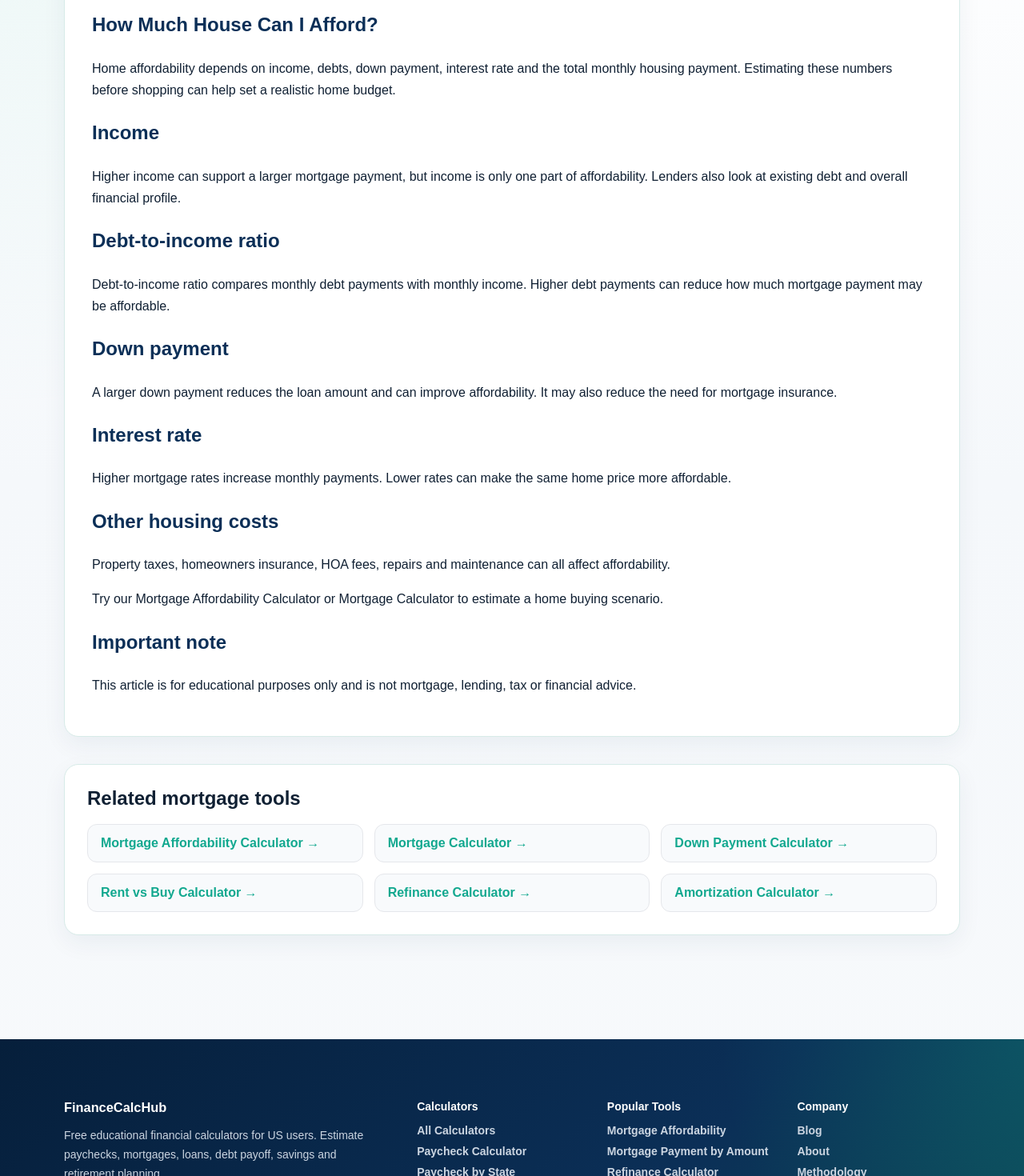
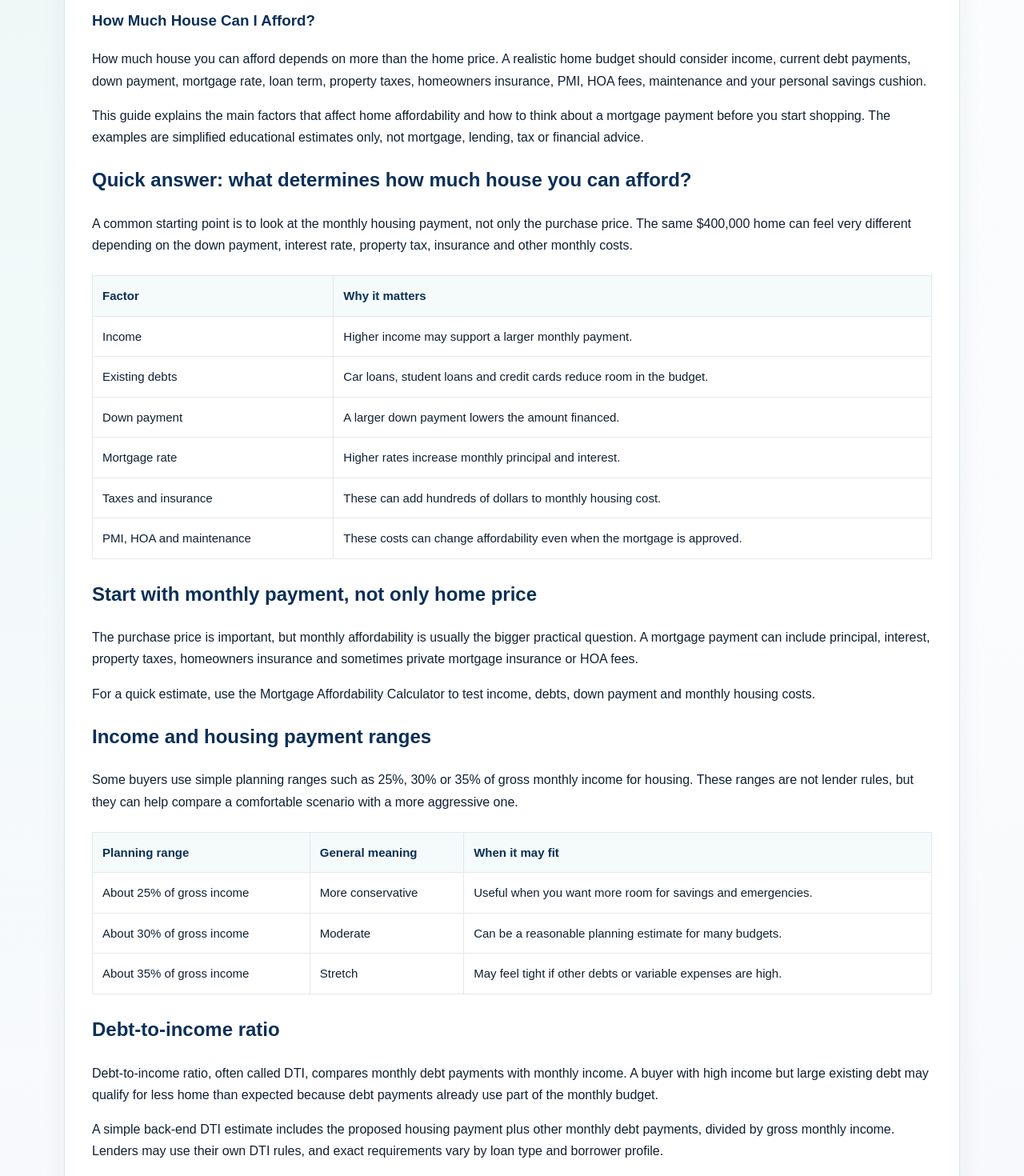
Before and after one commit to milicdejan94-ai/financecalchub, a Next.js app: page /blog/how-much-house-can-i-afford in a window 1280 px wide. Shown: the part 240-1710 px from the top of the page at 80% size. Built offline with nearby package versions, Linux system fonts and the light colour scheme.

Commit message:
Improve home affordability guide content

```diff
--- a/app/blog/how-much-house-can-i-afford/page.tsx
+++ b/app/blog/how-much-house-can-i-afford/page.tsx
@@ -1,11 +1,10 @@
-import AdBanner from '../../../components/AdBanner';
 import Breadcrumbs from '../../../components/Breadcrumbs';
 import RelatedCalculators from '../../../components/RelatedCalculators';
 
 export const metadata = {
-  title: 'How Much House Can I Afford?',
+  title: 'How Much House Can I Afford? | Home Affordability Guide',
   description:
-    'Learn what affects home affordability, including income, debt, down payment, mortgage rate and monthly housing costs.',
+    'Learn how income, debts, down payment, mortgage rate, taxes, insurance and debt-to-income ratio affect how much house you may be able to afford.',
 };
 
 export default function HowMuchHouseCanIAffordPage() {
@@ -20,74 +19,303 @@ export default function HowMuchHouseCanIAffordPage() {
           ]}
         />
 
-        <div className="content-box">
-          <p className="eyebrow">Mortgage guide</p>
+        <article className="content-box">
+          <p className="eyebrow">Mortgage affordability guide</p>
 
           <h1>How Much House Can I Afford?</h1>
 
           <p>
-            Home affordability depends on income, debts, down payment, interest
-            rate and the total monthly housing payment. Estimating these numbers
-            before shopping can help set a realistic home budget.
+            How much house you can afford depends on more than the home price. A
+            realistic home budget should consider income, current debt payments,
+            down payment, mortgage rate, loan term, property taxes, homeowners
+            insurance, PMI, HOA fees, maintenance and your personal savings
+            cushion.
           </p>
 
-          <AdBanner slot="house-afford-top" />
+          <p>
+            This guide explains the main factors that affect home affordability
+            and how to think about a mortgage payment before you start shopping.
+            The examples are simplified educational estimates only, not mortgage,
+            lending, tax or financial advice.
+          </p>
 
-          <h2>Income</h2>
+          <h2>Quick answer: what determines how much house you can afford?</h2>
 
           <p>
-            Higher income can support a larger mortgage payment, but income is
-            only one part of affordability. Lenders also look at existing debt
-            and overall financial profile.
+            A common starting point is to look at the monthly housing payment,
+            not only the purchase price. The same $400,000 home can feel very
+            different depending on the down payment, interest rate, property tax,
+            insurance and other monthly costs.
           </p>
+
+          <div className="table-wrap">
+            <table className="data-table">
+              <thead>
+                <tr>
+                  <th>Factor</th>
+                  <th>Why it matters</th>
+                </tr>
+              </thead>
+              <tbody>
+                <tr>
+                  <td>Income</td>
+                  <td>Higher income may support a larger monthly payment.</td>
+                </tr>
+                <tr>
+                  <td>Existing debts</td>
+                  <td>Car loans, student loans and credit cards reduce room in the budget.</td>
+                </tr>
+                <tr>
+                  <td>Down payment</td>
+                  <td>A larger down payment lowers the amount financed.</td>
+                </tr>
+                <tr>
+                  <td>Mortgage rate</td>
+                  <td>Higher rates increase monthly principal and interest.</td>
+                </tr>
+                <tr>
+                  <td>Taxes and insurance</td>
+                  <td>These can add hundreds of dollars to monthly housing cost.</td>
+                </tr>
+                <tr>
+                  <td>PMI, HOA and maintenance</td>
+                  <td>These costs can change affordability even when the mortgage is approved.</td>
+                </tr>
+              </tbody>
+            </table>
+          </div>
+
+          <h2>Start with monthly payment, not only home price</h2>
+
+          <p>
+            The purchase price is important, but monthly affordability is usually
+            the bigger practical question. A mortgage payment can include
+            principal, interest, property taxes, homeowners insurance and
+            sometimes private mortgage insurance or HOA fees.
+          </p>
+
+          <p>
+            For a quick estimate, use the{' '}
+            <a href="/calculators/mortgage-affordability">
+              Mortgage Affordability Calculator
+            </a>{' '}
+            to test income, debts, down payment and monthly housing costs.
+          </p>
+
+          <h2>Income and housing payment ranges</h2>
+
+          <p>
+            Some buyers use simple planning ranges such as 25%, 30% or 35% of
+            gross monthly income for housing. These ranges are not lender rules,
+            but they can help compare a comfortable scenario with a more
+            aggressive one.
+          </p>
+
+          <div className="table-wrap">
+            <table className="data-table">
+              <thead>
+                <tr>
+                  <th>Planning range</th>
+                  <th>General meaning</th>
+                  <th>When it may fit</th>
+                </tr>
+              </thead>
+              <tbody>
+                <tr>
+                  <td>About 25% of gross income</td>
+                  <td>More conservative</td>
+                  <td>Useful when you want more room for savings and emergencies.</td>
+                </tr>
+                <tr>
+                  <td>About 30% of gross income</td>
+                  <td>Moderate</td>
+                  <td>Can be a reasonable planning estimate for many budgets.</td>
+                </tr>
+                <tr>
+                  <td>About 35% of gross income</td>
+                  <td>Stretch</td>
+                  <td>May feel tight if other debts or variable expenses are high.</td>
+                </tr>
+              </tbody>
+            </table>
+          </div>
 
           <h2>Debt-to-income ratio</h2>
 
           <p>
-            Debt-to-income ratio compares monthly debt payments with monthly
-            income. Higher debt payments can reduce how much mortgage payment may
-            be affordable.
+            Debt-to-income ratio, often called DTI, compares monthly debt
+            payments with monthly income. A buyer with high income but large
+            existing debt may qualify for less home than expected because debt
+            payments already use part of the monthly budget.
+          </p>
+
+          <p>
+            A simple back-end DTI estimate includes the proposed housing payment
+            plus other monthly debt payments, divided by gross monthly income.
+            Lenders may use their own DTI rules, and exact requirements vary by
+            loan type and borrower profile.
           </p>
 
           <h2>Down payment</h2>
 
           <p>
-            A larger down payment reduces the loan amount and can improve
-            affordability. It may also reduce the need for mortgage insurance.
-          </p>
-
-          <AdBanner slot="house-afford-middle" />
-
-          <h2>Interest rate</h2>
-
-          <p>
-            Higher mortgage rates increase monthly payments. Lower rates can make
-            the same home price more affordable.
-          </p>
-
-          <h2>Other housing costs</h2>
-
-          <p>
-            Property taxes, homeowners insurance, HOA fees, repairs and
-            maintenance can all affect affordability.
+            A larger down payment reduces the loan amount. This may lower the
+            monthly mortgage payment, reduce total interest paid and sometimes
+            reduce or remove PMI. However, using all available cash for a down
+            payment can leave too little money for closing costs, repairs,
+            moving expenses or an emergency fund.
           </p>
 
           <p>
-            Try our{' '}
-            <a href="/calculators/mortgage-affordability">
-              Mortgage Affordability Calculator
-            </a>{' '}
-            or <a href="/calculators/mortgage">Mortgage Calculator</a> to
-            estimate a home buying scenario.
+            Compare different down payment levels with the{' '}
+            <a href="/calculators/down-payment">Down Payment Calculator</a>.
           </p>
 
-          <h2>Important note</h2>
+          <h2>Mortgage rate and loan term</h2>
 
           <p>
-            This article is for educational purposes only and is not mortgage,
-            lending, tax or financial advice.
+            Mortgage rates can strongly affect affordability. A higher rate
+            increases the monthly principal and interest payment, which can
+            reduce the home price that fits the same budget. Loan term matters
+            too: a 30-year loan usually has a lower monthly payment than a
+            15-year loan, but may cost more interest over time.
           </p>
-        </div>
+
+          <p>
+            Use the <a href="/calculators/mortgage">Mortgage Calculator</a> and{' '}
+            <a href="/calculators/amortization">Amortization Calculator</a> to
+            compare payments and long-term interest.
+          </p>
+
+          <h2>Taxes, insurance, PMI, HOA and maintenance</h2>
+
+          <p>
+            Many first-time buyers focus on principal and interest, but the full
+            monthly housing cost can be much higher. Property taxes, homeowners
+            insurance, PMI, HOA fees and maintenance can materially change the
+            real cost of owning a home.
+          </p>
+
+          <div className="table-wrap">
+            <table className="data-table">
+              <thead>
+                <tr>
+                  <th>Cost</th>
+                  <th>How to think about it</th>
+                </tr>
+              </thead>
+              <tbody>
+                <tr>
+                  <td>Property taxes</td>
+                  <td>Can vary widely by location and home value.</td>
+                </tr>
+                <tr>
+                  <td>Homeowners insurance</td>
+                  <td>Often required by lenders and can change by location and coverage.</td>
+                </tr>
+                <tr>
+                  <td>PMI</td>
+                  <td>May apply when the down payment is below certain lender thresholds.</td>
+                </tr>
+                <tr>
+                  <td>HOA fees</td>
+                  <td>Can be significant for condos, townhomes and planned communities.</td>
+                </tr>
+                <tr>
+                  <td>Maintenance</td>
+                  <td>Repairs and upkeep are real costs even if they are not part of the loan.</td>
+                </tr>
+              </tbody>
+            </table>
+          </div>
+
+          <h2>Example: why the same income can afford different home prices</h2>
+
+          <p>
+            Suppose two buyers both earn $90,000 per year. One has no car loan,
+            a larger down payment and low property taxes. The other has student
+            loans, a car payment, a smaller down payment and higher property
+            taxes. Even with the same income, the second buyer may have less room
+            for a mortgage payment.
+          </p>
+
+          <p>
+            This is why a calculator that includes debts, down payment and
+            ownership costs can be more useful than a simple income multiple.
+          </p>
+
+          <h2>When buying less house may be smarter</h2>
+
+          <p>
+            The maximum amount a lender may approve is not always the amount you
+            should spend. A lower home price can leave more room for emergency
+            savings, retirement contributions, child care, transportation,
+            travel, repairs and unexpected expenses.
+          </p>
+
+          <h2>Rent vs buy comparison</h2>
+
+          <p>
+            Affordability is not only about whether you can buy. It is also about
+            whether buying makes sense compared with renting. If you plan to move
+            soon, need flexibility or would use most of your cash on closing, a
+            rental may be more practical for a period of time.
+          </p>
+
+          <p>
+            Compare scenarios with the{' '}
+            <a href="/calculators/rent-vs-buy">Rent vs Buy Calculator</a>.
+          </p>
+
+          <h2>Frequently asked questions</h2>
+
+          <h3>How much house can I afford on my income?</h3>
+          <p>
+            Start by estimating a monthly housing payment that fits your budget,
+            then work backward using mortgage rate, loan term, down payment,
+            taxes, insurance and other ownership costs.
+          </p>
+
+          <h3>Should I use gross income or take-home pay?</h3>
+          <p>
+            Lenders often evaluate gross income, but your personal budget should
+            also consider take-home pay because bills are paid from money that
+            actually reaches your bank account.
+          </p>
+
+          <h3>Does a larger down payment always mean I can afford more?</h3>
+          <p>
+            A larger down payment can improve affordability by lowering the loan
+            amount, but it is still important to keep cash for closing costs,
+            moving costs, repairs and emergencies.
+          </p>
+
+          <h3>Are property taxes included in mortgage affordability?</h3>
+          <p>
+            They should be included in any realistic affordability estimate.
+            Property taxes can make a meaningful difference in total monthly
+            housing cost.
+          </p>
+
+          <h2>Important limitations</h2>
+
+          <p>
+            This guide provides simplified educational information only. It is
+            not mortgage, lending, financial, tax, legal or investment advice.
+            Actual affordability depends on lender rules, credit score, debt,
+            income verification, location, insurance, taxes, savings, interest
+            rate, loan type and your personal budget.
+          </p>
+
+          <h2>Bottom line</h2>
+
+          <p>
+            The best answer to “how much house can I afford?” starts with a
+            realistic monthly payment, not only a home price. Include income,
+            debts, down payment, mortgage rate, taxes, insurance and ongoing
+            ownership costs before deciding what price range feels comfortable.
+          </p>
+        </article>
 
         <RelatedCalculators
           title="Related mortgage tools"
```
